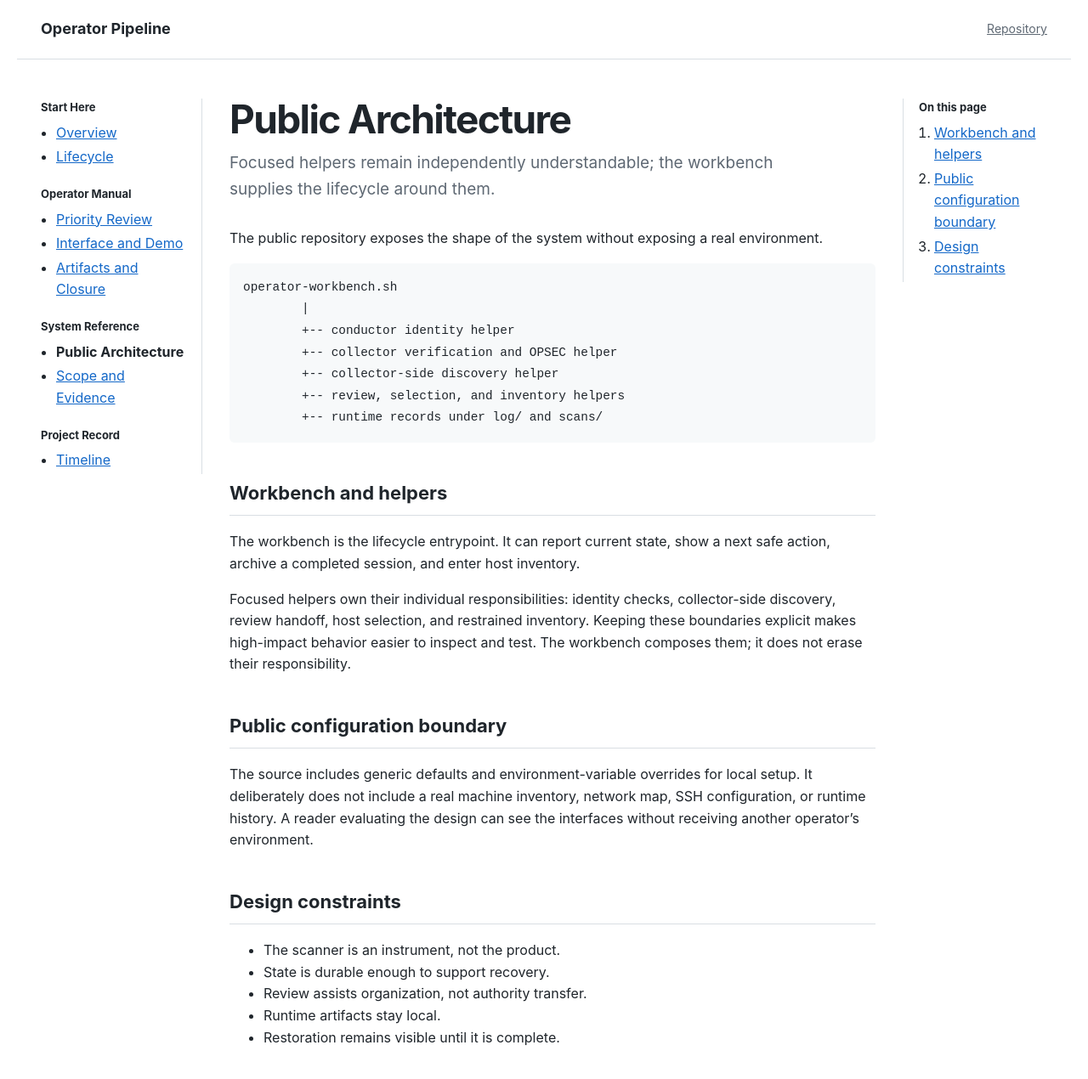
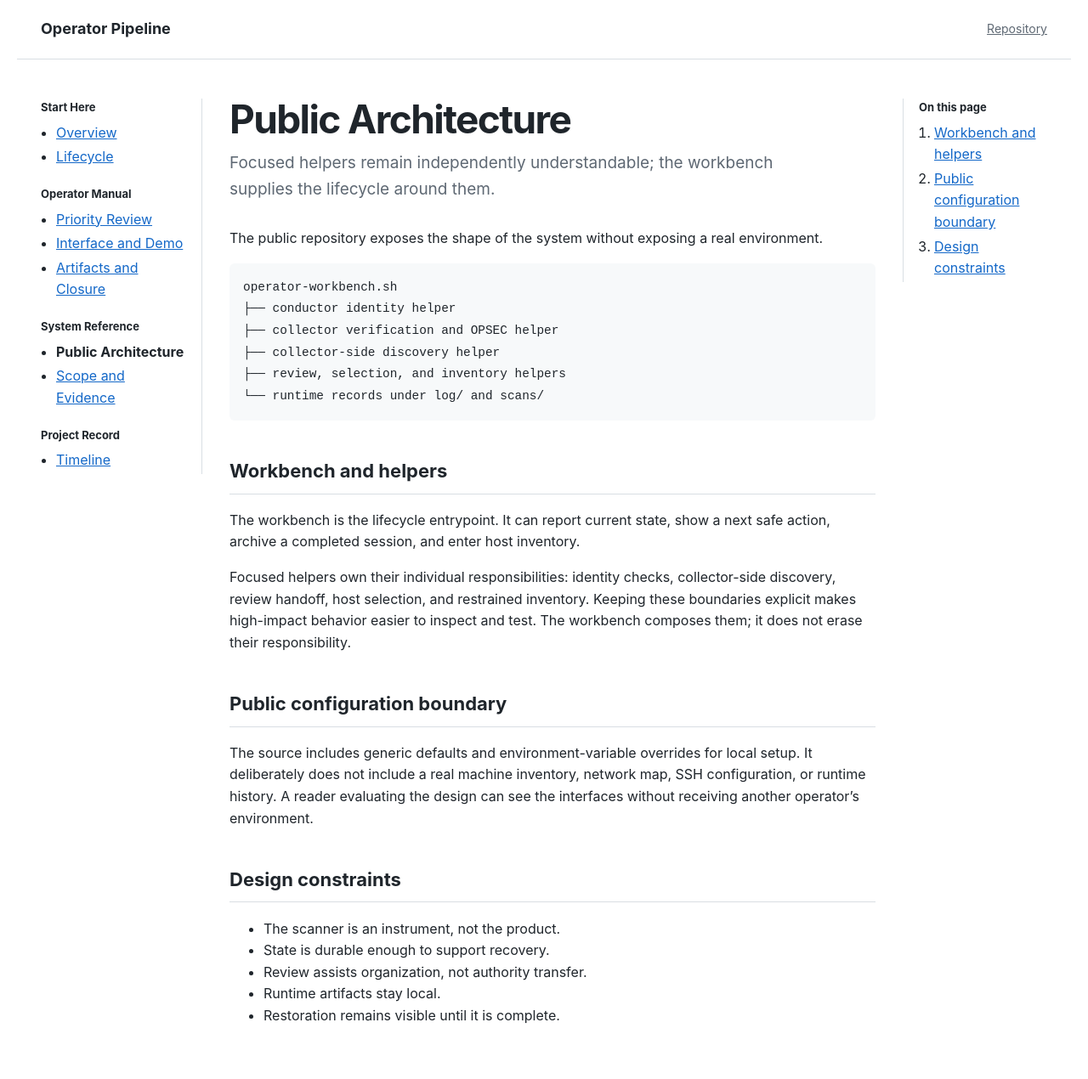
Before and after one commit to broeneatsdinner/operator-pipeline, a Jekyll site: the page built from docs/architecture.md, in a window 1280 px wide and 1322 px high. Shown: the top 1270 px of the window at 85% size. Built offline with Jekyll 4.4.1, drawn with Linux system fonts in a browser that asks for light colours.

````diff
--- a/docs/architecture.md
+++ b/docs/architecture.md
@@ -10,12 +10,11 @@ environment.
 
 ```text
 operator-workbench.sh
-        |
-        +-- conductor identity helper
-        +-- collector verification and OPSEC helper
-        +-- collector-side discovery helper
-        +-- review, selection, and inventory helpers
-        +-- runtime records under log/ and scans/
+├── conductor identity helper
+├── collector verification and OPSEC helper
+├── collector-side discovery helper
+├── review, selection, and inventory helpers
+└── runtime records under log/ and scans/
 ```
 
 ## Workbench and helpers
````
